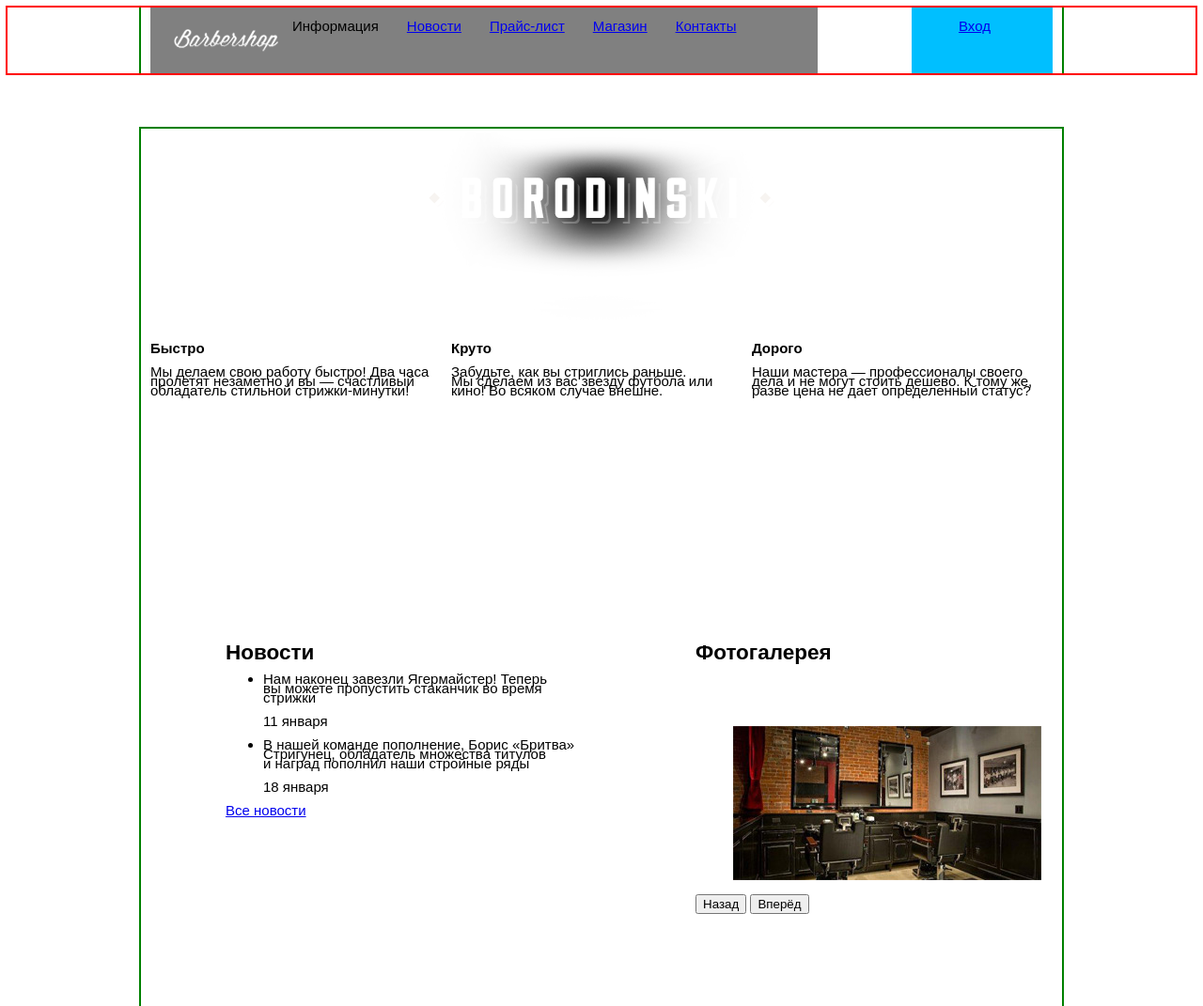
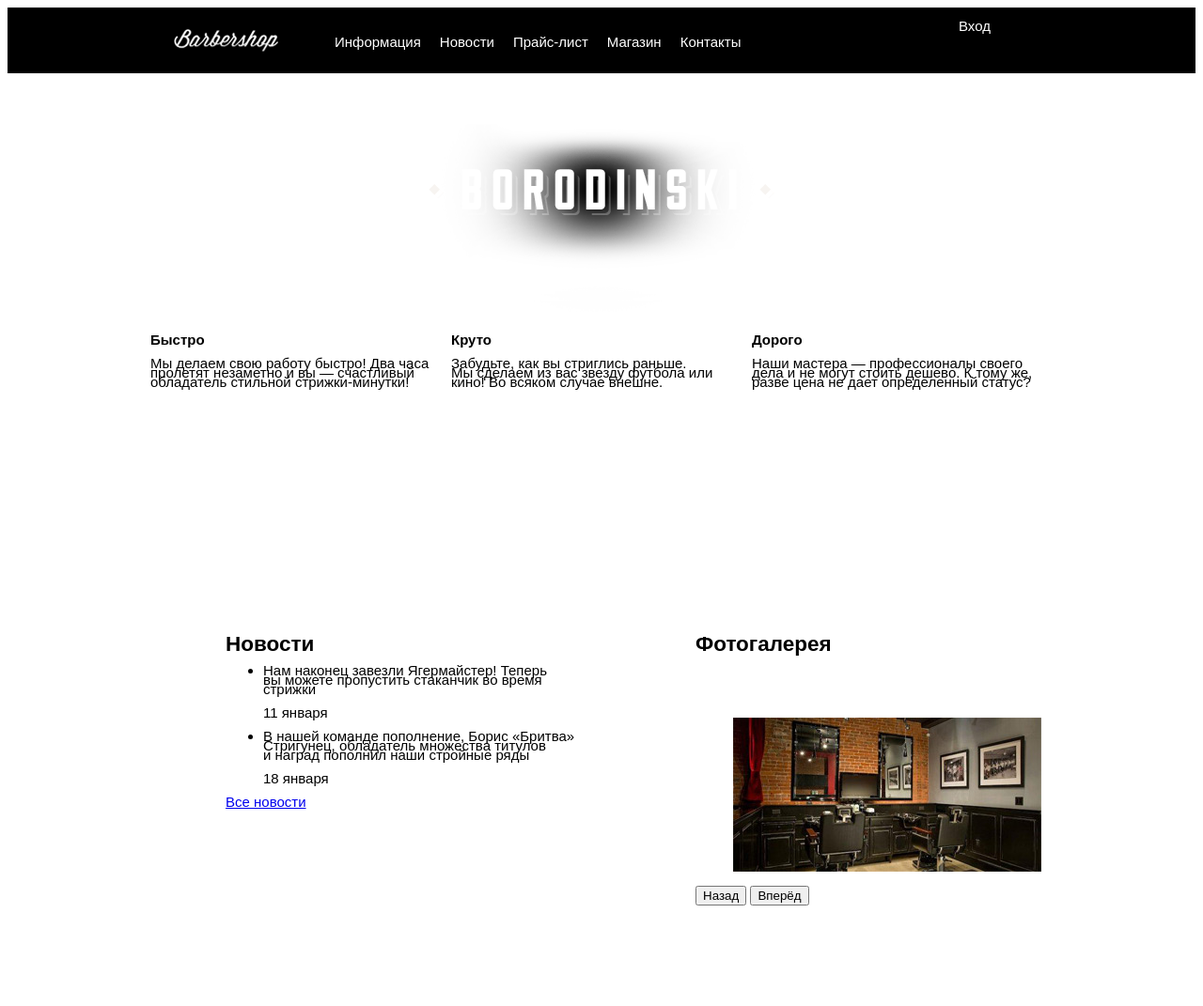
Before and after one commit to thitrylynx/barbershop, a plain HTML site: page index.html in a window 1280 px wide. Shown: the top 1071 px of the page at 94% size. Drawn offline with Linux system fonts and the light colour scheme.

Commit message:
First commit - Декоративные элементы
-отредактировал отступы на index.html
-оформлены некоторые декоративные элементы

```diff
--- a/css/style.css
+++ b/css/style.css
@@ -2,9 +2,57 @@
 body {
     font-size: 15px;
     line-height: 10px;
-    color:black;
     font-weight: 10px;
     font-family: "Arial", sans-serif;
+    color: black;
+}
+.main-header {
+    margin-bottom: 50px;
+    background-color: black;
+}
+.main-navigation {
+    float: left;
+    width: 710px;
+    min-height: 70px;
+}
+.logo {
+    float: left;
+    margin-top: 23px;
+    padding-left: 25px;
+}
+.navigation-list {
+    float: left;
+    margin-top: 32px;
+    font-size: 0;
+}
+.navigation-list li {
+    display: inline;
+    margin-left: 20px;
+    list-style-type: none;
+}
+.navigation-link {
+    font-size: 15px;
+    line-height: 10px;
+    font-weight: 10px;
+    color: white;
+    text-decoration: none;
+}
+.user-block {
+    float: right;
+    width: 150px;
+    min-height: 55px;
+    padding-top: 15px;
+}
+.user-block .login {
+    margin-left: 50px;
+    color: white;
+    text-decoration: none;
+}
+.container {
+    width: 960px;
+    margin-left: auto;
+    margin-right: auto;
+    padding: 0 10px;
 }
 
 /* index page */
@@ -52,45 +100,6 @@ body {
     content: " ";
     display: table;
     clear: both;
-}
-.container {
-    width: 960px;
-    margin-left: auto;
-    margin-right: auto;
-    padding: 0 10px;
-    outline: 2px solid green;
-}
-.main-header {
-    min-height: 70px;
-    margin-bottom: 59px;
-    outline: 2px solid red;
-}
-.main-navigation {
-    float: left;
-    width: 710px;
-    min-height: 70px;
-    background-color: gray;
-}
-.logo {
-    float: left;
-    margin-top: 23px;
-    padding-left: 25px;
-}
-
-.navigation-list li {
-    margin: 15px;
-    display: inline;
-    list-style-type: none;
-}
-.user-block {
-    float: right;
-    width: 150px;
-    min-height: 55px;
-    padding-top: 15px;
-    background-color: deepskyblue;
-}
-.user-block .login {
-    margin-left: 50px;
 }
 .catalog-tittle {
     width: 310px;
--- a/index.html
+++ b/index.html
@@ -13,11 +13,11 @@
                         <a href="#"><img src="img/logo.png" width="111" height="24" alt="Барбершоп"></a>
                     </div>
                     <ul class="navigation-list">
-                          <li class="active">Информация</li><!--
-                          --><li><a href="#">Новости</a></li><!--
-                          --><li><a href="#">Прайс-лист</a></li><!--
-                          --><li><a href="catalog.html">Магазин</a></li><!--
-                          --><li><a href="#">Контакты</a></li>
+                        <li><a class="navigation-link" class="active">Информация</a></li>
+                        <li><a class="navigation-link" href="#">Новости</a></li>
+                        <li><a class="navigation-link" href="#">Прайс-лист</a></li>
+                        <li><a class="navigation-link" href="catalog.html">Магазин</a></li>
+                        <li><a class="navigation-link" href="#">Контакты</a></li>
                     </ul>
                 </nav>
                 <div class="user-block">
@@ -72,16 +72,12 @@
             <div class="index-content clearfix">
                 <div class="index-content-left">
                     <h2 class="index-content-title">Контактная информация</h2>
-          <p>
-            Барбершоп «Бородинский»<br>
+                    <p>Барбершоп «Бородинский»<br>
                         Адрес: г. Санкт-Петербург, Б. Конюшенная, д. 19/8<br>
-            Телефон: +7 (812) 666-02-66
-          </p>
-          <p>
-            Время работы:<br>
+                        Телефон: +7 (812) 666-02-66</p>
+                    <p>Время работы:<br>
                         пн — пт: с 10:00 до 22:00<br>
-            сб — вс: с 10:00 до 19:00
-          </p>
+                        сб — вс: с 10:00 до 19:00</p>
                     <a class="btn" href="#">Как проехать</a>
                     <a class="btn" href="#">Обратная связь</a>
                 </div>
@@ -101,10 +97,10 @@
         <footer class="main-footer">
             <div class="container clearfix">
                 <section class="footer-contacts">
-                      Барбершоп «Бородинский»<br>
+                    <p>Барбершоп «Бородинский»<br>
                         Адрес: г. Санкт-Петербург, Б. Конюшенная, д. 19/8<br>
                         <a href="#">Как нас найти?</a><br>
-                      Телефон: +7 (812) 666-02-66
+                        Телефон: +7 (812) 666-02-66</p>
                 </section>
                 <section class="footer-social">
                     <p>Давайте дружить!</p>
```
Lines whose indentation alone changed are shown as unchanged.
